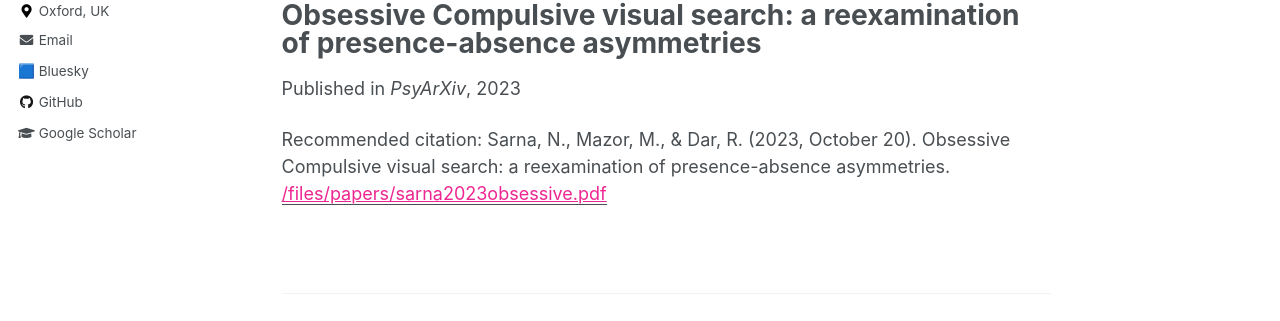
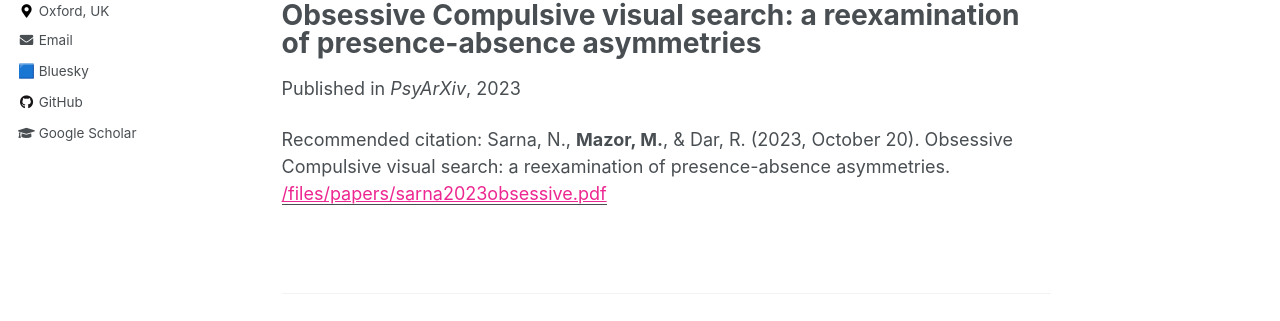
Before and after one commit to matanmazor/matanmazor.github.io, a Jekyll site: the page built from _preprints/2023-10-20-ocd-search.md, in a window 1280 px wide. Shown: the part 117-438 px from the top of the page. Built offline with Jekyll 4.4.1, drawn with Linux system fonts in a browser that asks for light colours.

Commit message:
my name in bold

```diff
--- a/_preprints/2023-10-20-ocd-search.md
+++ b/_preprints/2023-10-20-ocd-search.md
@@ -7,5 +7,5 @@ venue: 'PsyArXiv'
 psyarxiv: 'https://osf.io/preprints/psyarxiv/rmz7n'
 github: 'https://github.com/noamsarna/ocd_visual_search'
 paperurl: '/files/papers/sarna2023obsessive.pdf'
-citation: 'Sarna, N., Mazor, M., & Dar, R. (2023, October 20). Obsessive Compulsive visual search: a reexamination of presence-absence asymmetries.'
+citation: 'Sarna, N., <b>Mazor, M.</b>, & Dar, R. (2023, October 20). Obsessive Compulsive visual search: a reexamination of presence-absence asymmetries.'
 ---
```
